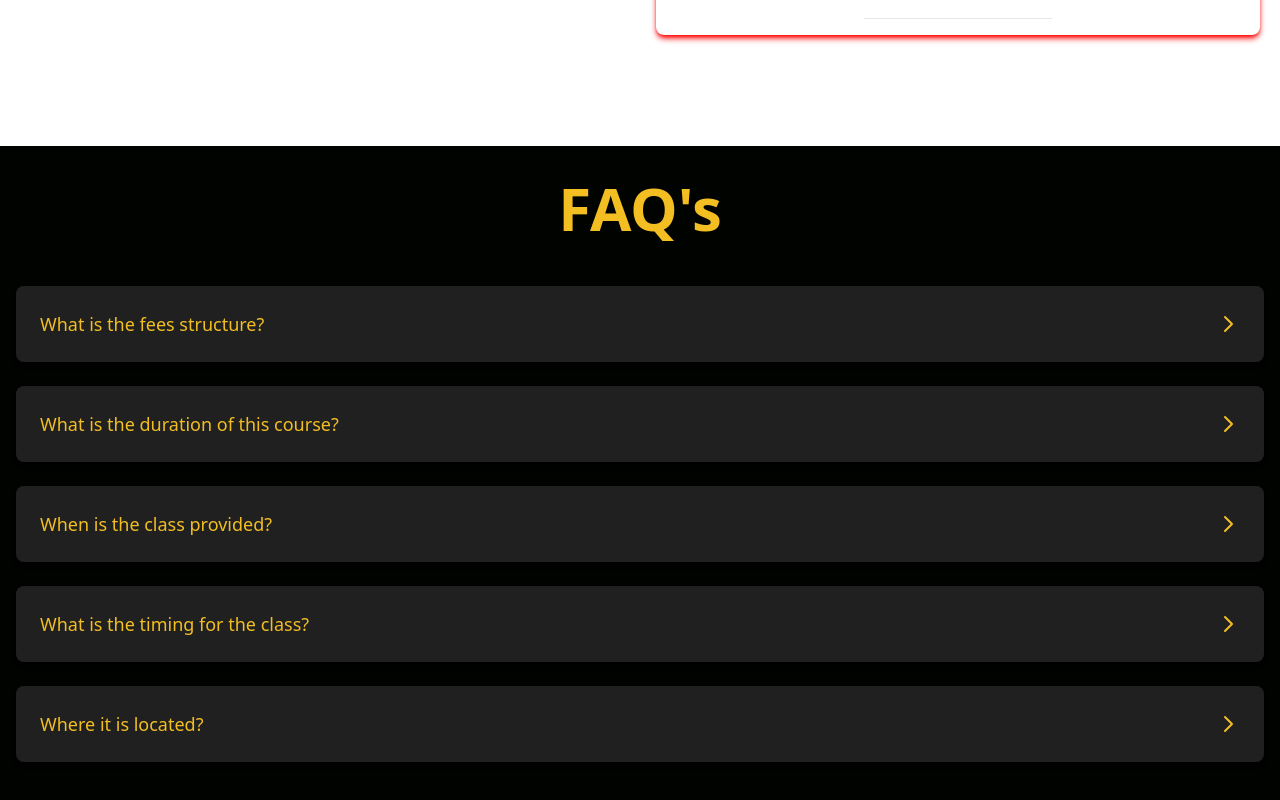
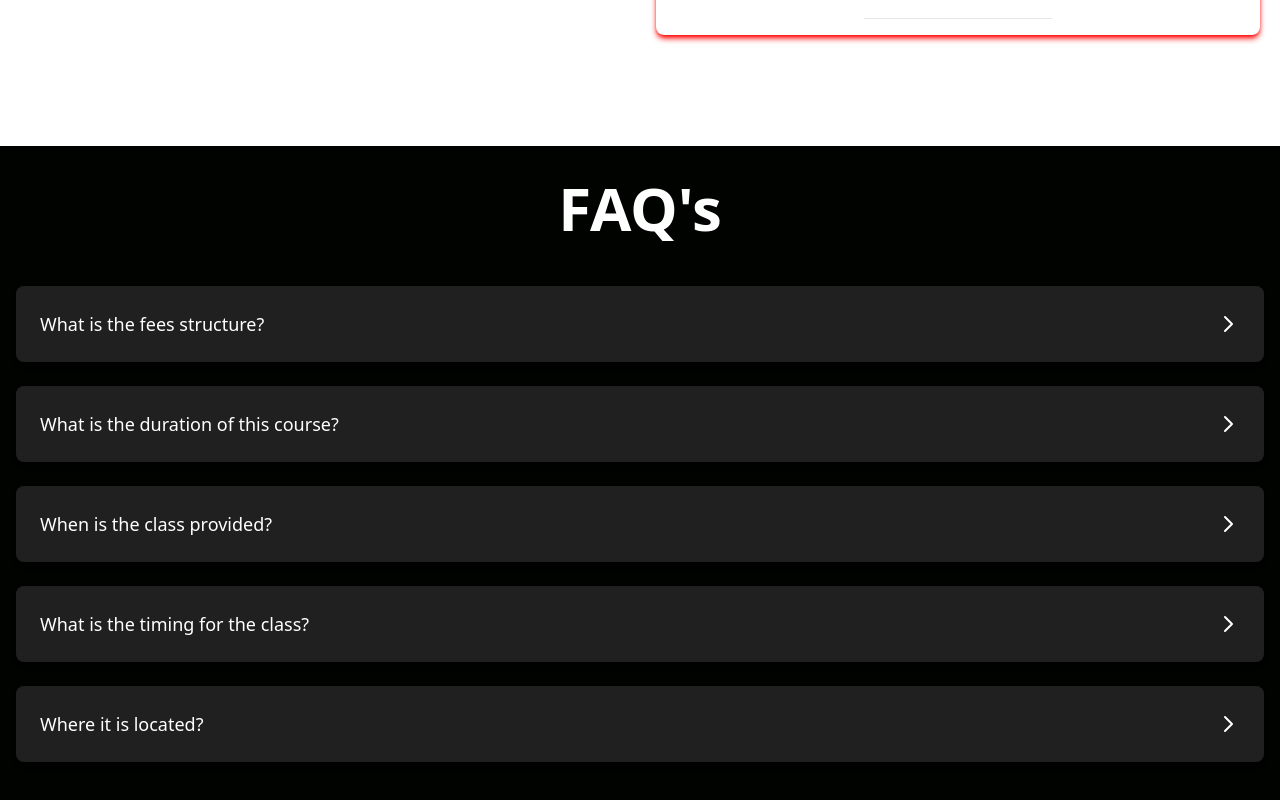
Before and after one commit to akshatbhj/Learn-Develop-and-Grow, a React (Create React App) app: page /community in a window 1280 px wide. Shown: the part 2961-3761 px from the top of the page. Built offline with nearby package versions, Linux system fonts and the light colour scheme; grey boxes are pictures that could not be loaded.

Commit message:
Fixing FAQ section

```diff
--- a/src/components/FAQ.jsx
+++ b/src/components/FAQ.jsx
@@ -34,14 +34,14 @@ const FAQSection = () => {
   return (
     <>
       <div className="container mx-auto px-4 py-8">
-        <h2 className="text-[#f2be22] text-4xl md:text-5xl lg:text-6xl font-bold text-center mb-[3rem]">
+        <h2 className="text-white text-4xl md:text-5xl lg:text-6xl font-bold text-center mb-[3rem]">
           FAQ's
         </h2>
         <div className="grid grid-cols-1 gap-6">
           {faqData.map((faq, index) => (
             <div
               key={index}
-              className={`bg-[#202020] text-[#f2be22] rounded-lg shadow-md p-6 ${
+              className={`bg-[#202020] text-[white] rounded-lg shadow-md p-6 ${
                 activeIndex === index ? "bg-white-100" : ""
               }`}
             >
```
